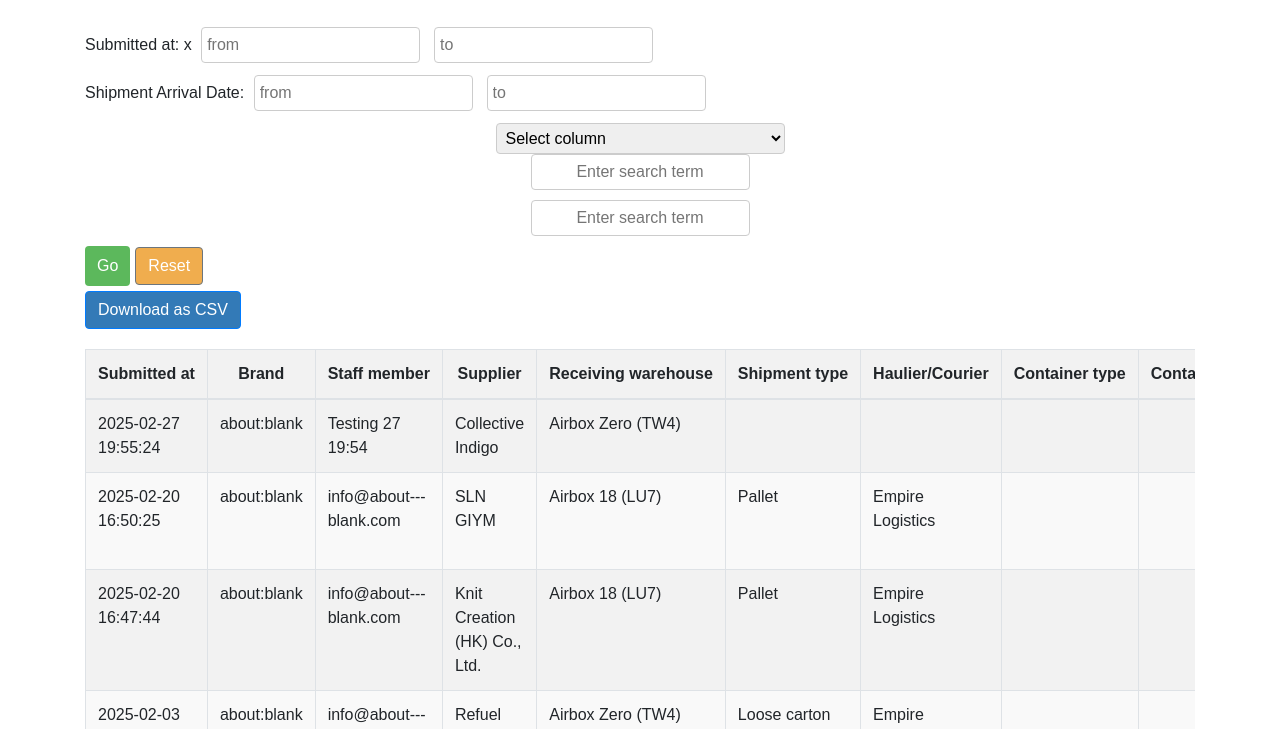
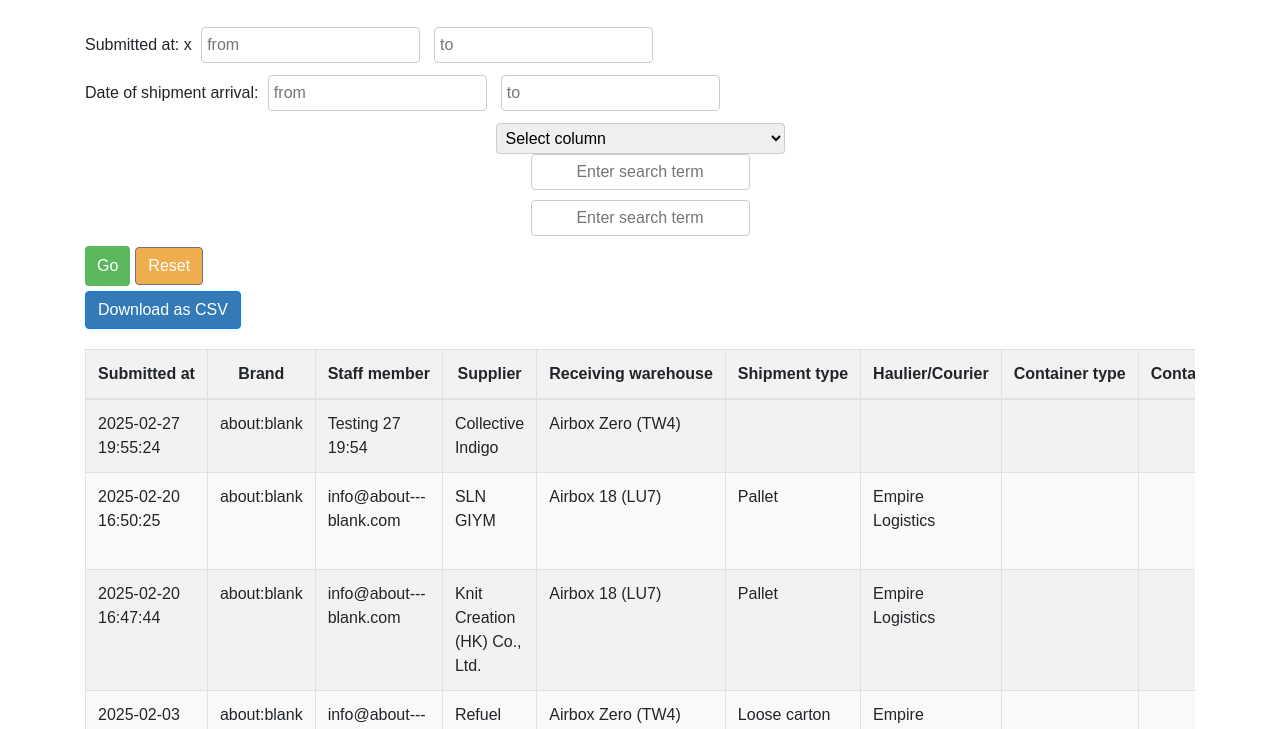
Before and after one commit to NicoleAirbox/PaperformLog, a website: page aboutblank.html in a window 1280 px wide. Shown: the part 71-800 px from the top of the page. Drawn offline with nearby package versions, Linux system fonts and the light colour scheme.

Commit message:
Update aboutblank.html

```diff
--- a/aboutblank.html
+++ b/aboutblank.html
@@ -150,7 +150,7 @@
 
         <!-- Date Range Filters for "Date of Shipment Arrival" -->
         <div class="date-range-container">
-            <label for="shipmentArrivalFrom">Shipment Arrival Date: </label>
+            <label for="shipmentArrivalFrom">Date of shipment arrival: </label>
             <input type="text" id="shipmentArrivalFrom" class="datepicker" placeholder="from">
             <label for="shipmentArrivalTo"> </label>
             <input type="text" id="shipmentArrivalTo" class="datepicker" placeholder="to">
```
